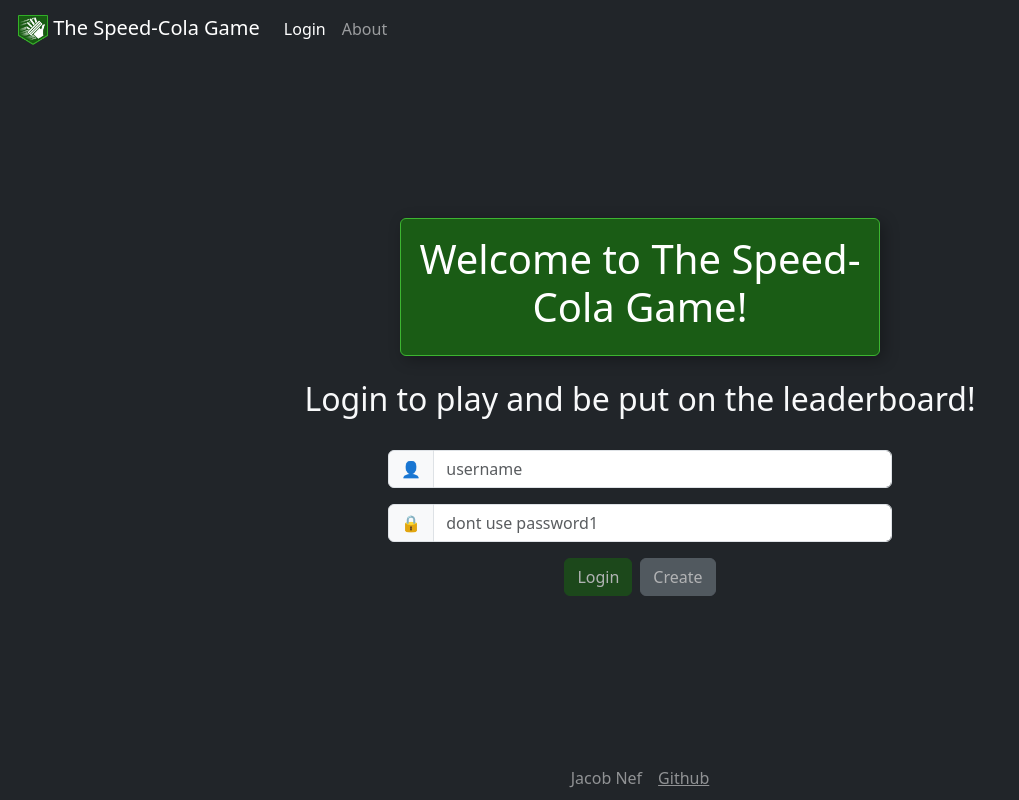
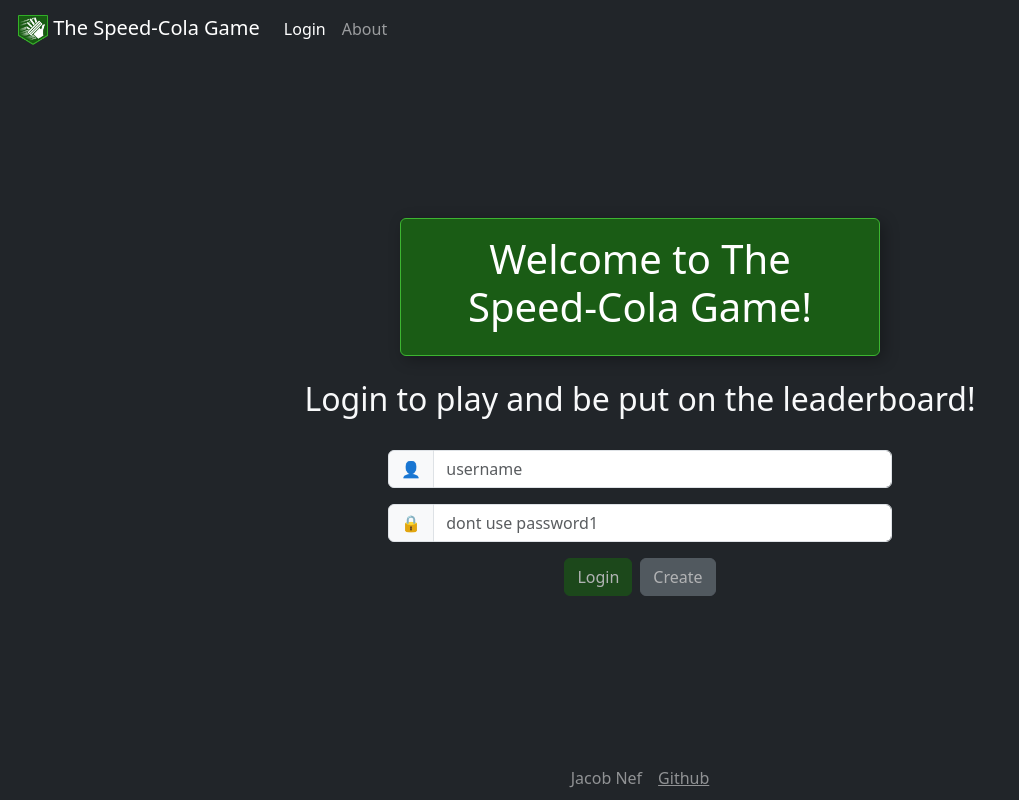
Before and after one commit to jakenef/speed-cola-game, a React (Vite) app: page / in a window 1280 px wide. Shown: the whole page, without its empty margins (0-1019 px from the left). Built offline with nearby package versions, Linux system fonts and the light colour scheme; no server answers.

Commit message:
fix title page w no break dash

```diff
--- a/src/login/login.jsx
+++ b/src/login/login.jsx
@@ -14,7 +14,7 @@ export function Login({ userName, authState, onAuthChange }) {
             >
               <div className="card-body">
                 <h5 className="card-title fs-1">
-                  Welcome to The Speed-Cola Game!
+                  Welcome to The Speed‑Cola Game!
                 </h5>
               </div>
             </div>
```
